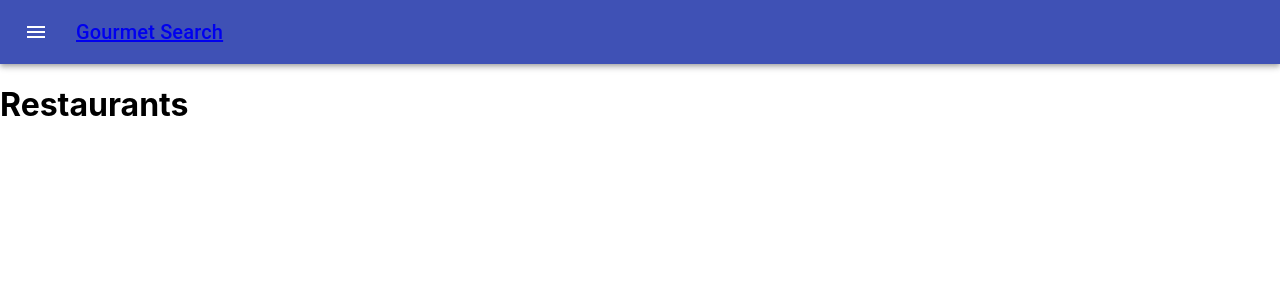
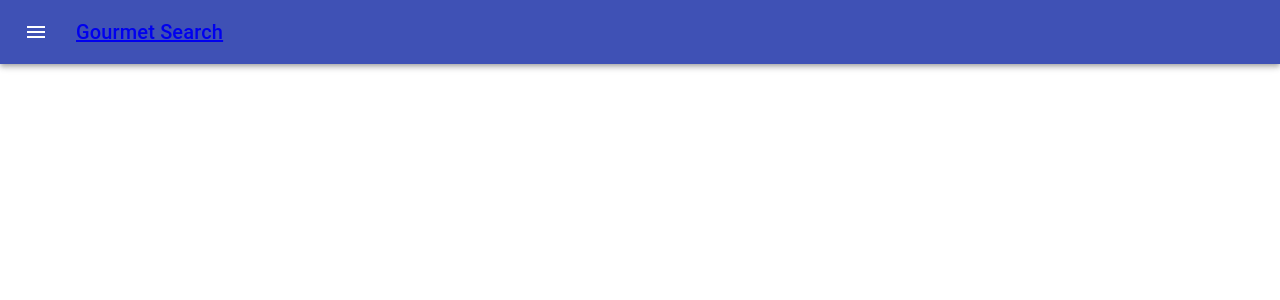
Before and after one commit to donuthole8/fenrir, a React (Create React App) app: page /restaurants in a window 1280 px wide. Shown: the top 300 px of the page. Built offline with nearby package versions, Linux system fonts and the light colour scheme.

Commit message:
ファイル整理

```diff
--- a/src/App.js
+++ b/src/App.js
@@ -1,10 +1,5 @@
 import React from "react";
-import {
-  BrowserRouter as Router,
-  Switch,
-  Route,
-} from "react-router-dom";
-import Header from './components/modules/Header'
+import { BrowserRouter as Router, Switch, Route } from "react-router-dom";
 import Home from './components/pages/Home'
 import Restaurants from './components/pages/Restaurants'
 import Details from './components/pages/Details'
@@ -12,24 +7,6 @@ import Details from './components/pages/Details'
 export default function App() {
   return (
     <Router>
-        {/* <nav>
-          <ul>
-            <li>
-              <div>home</div>
-              <Link to="/">Home</Link>
-            </li>
-            <li>
-              <div>about</div>
-              <Link to="/about">About</Link>
-            </li>
-            <li>
-              <div>users</div>
-              <Link to="/users">Users</Link>
-            </li>
-          </ul>
-        </nav> */}
-      <Header />
-
       <Switch>
         <Route path="/details">
           <Details />
@@ -47,15 +24,3 @@ export default function App() {
     </Router>
   );
 }
-
-// function Home() {
-//   return <h2>Home</h2>;
-// }
-
-// function About() {
-//   return <h2>About</h2>;
-// }
-
-// function Users() {
-//   return <h2>Users</h2>;
-// }
--- a/src/components/pages/Details.js
+++ b/src/components/pages/Details.js
@@ -1,10 +1,12 @@
 import React from 'react'
+import Header from '../modules/Header'
+
 
 function Details() {
   return (
-    <div>
-      <h1>Details</h1>
-    </div>
+    <>
+      <Header />
+    </>
   )
 }
 
--- a/src/components/pages/Home.js
+++ b/src/components/pages/Home.js
@@ -1,10 +1,11 @@
 import React from 'react'
+import Header from '../modules/Header'
 
 function Home() {
   return (
-    <div>
-      <h1>home</h1>
-    </div>
+    <>
+      <Header />
+    </>
   )
 }
 
--- a/src/components/pages/Restaurants.js
+++ b/src/components/pages/Restaurants.js
@@ -1,10 +1,11 @@
 import React from 'react'
+import Header from '../modules/Header'
 
 function Restaurants() {
   return (
-    <div>
-      <h1>Restaurants</h1>
-    </div>
+    <>
+      <Header />
+    </>
   )
 }
 
--- a/src/index.js
+++ b/src/index.js
@@ -11,7 +11,4 @@ ReactDOM.render(
   document.getElementById('root')
 );
 
-// If you want to start measuring performance in your app, pass a function
-// to log results (for example: reportWebVitals(console.log))
-// or send to an analytics endpoint. Learn more: https://bit.ly/CRA-vitals
 reportWebVitals();
```
Also changed, not shown: public/index.html (+0 -23 lines).
